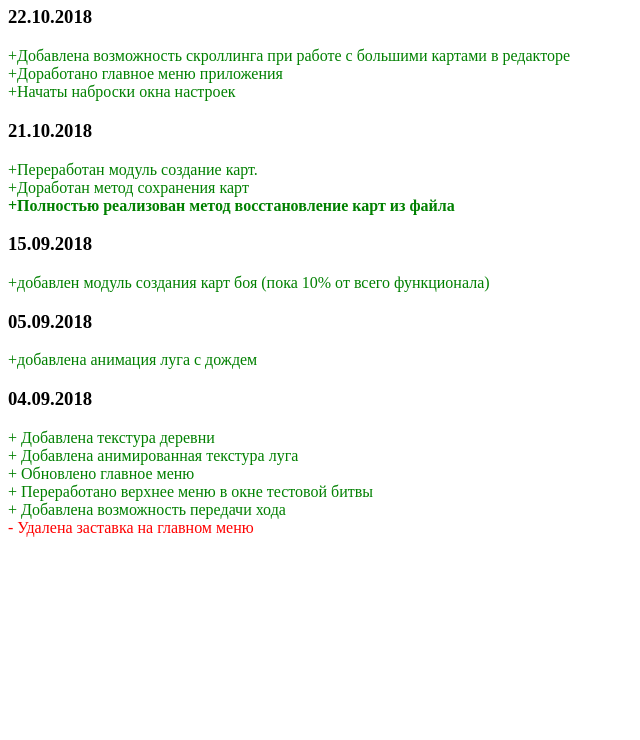
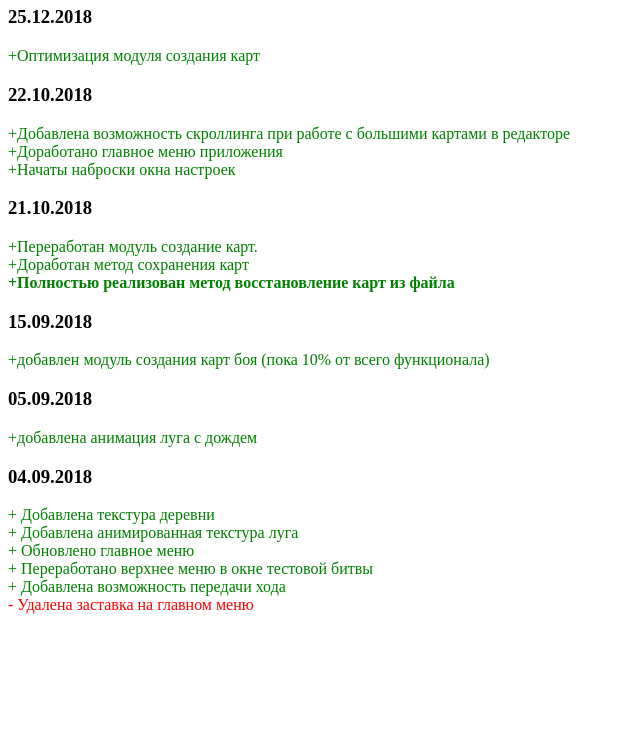
Before and after one commit to Keiby2/Keiby2.github.io, a plain HTML site: page index.html in a window 1280 px wide. Shown: the part 60-800 px from the top of the page, without its empty margins (0-640 px from the left). Drawn offline with Linux system fonts and the light colour scheme.

Commit message:
Update index.html

```diff
--- a/index.html
+++ b/index.html
@@ -1,4 +1,9 @@
 <h1>AncientOfEmpires</h1>
+
+<h3>25.12.2018</h3>
+<Font color="green">
+    +Оптимизация модуля создания карт<br>
+</Font>
 
 <h3>22.10.2018</h3>
 <Font color="green">
```
